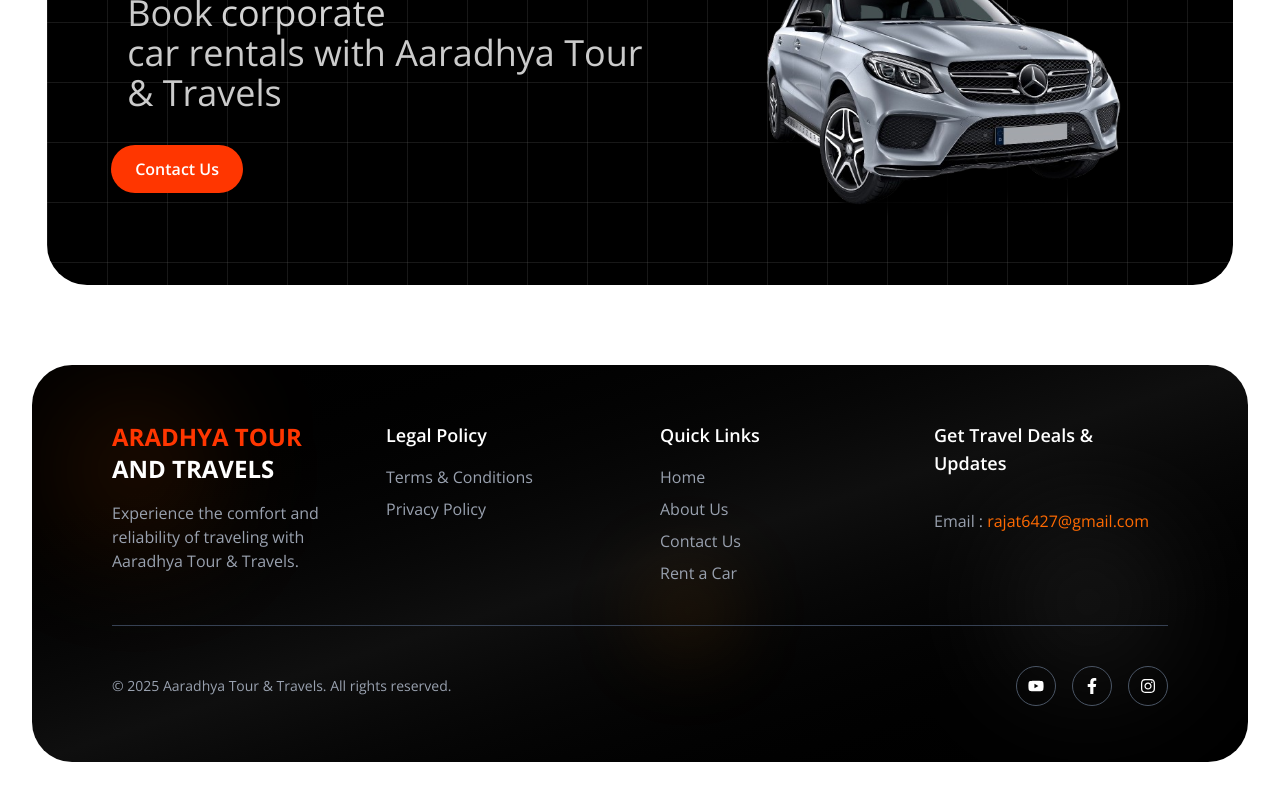
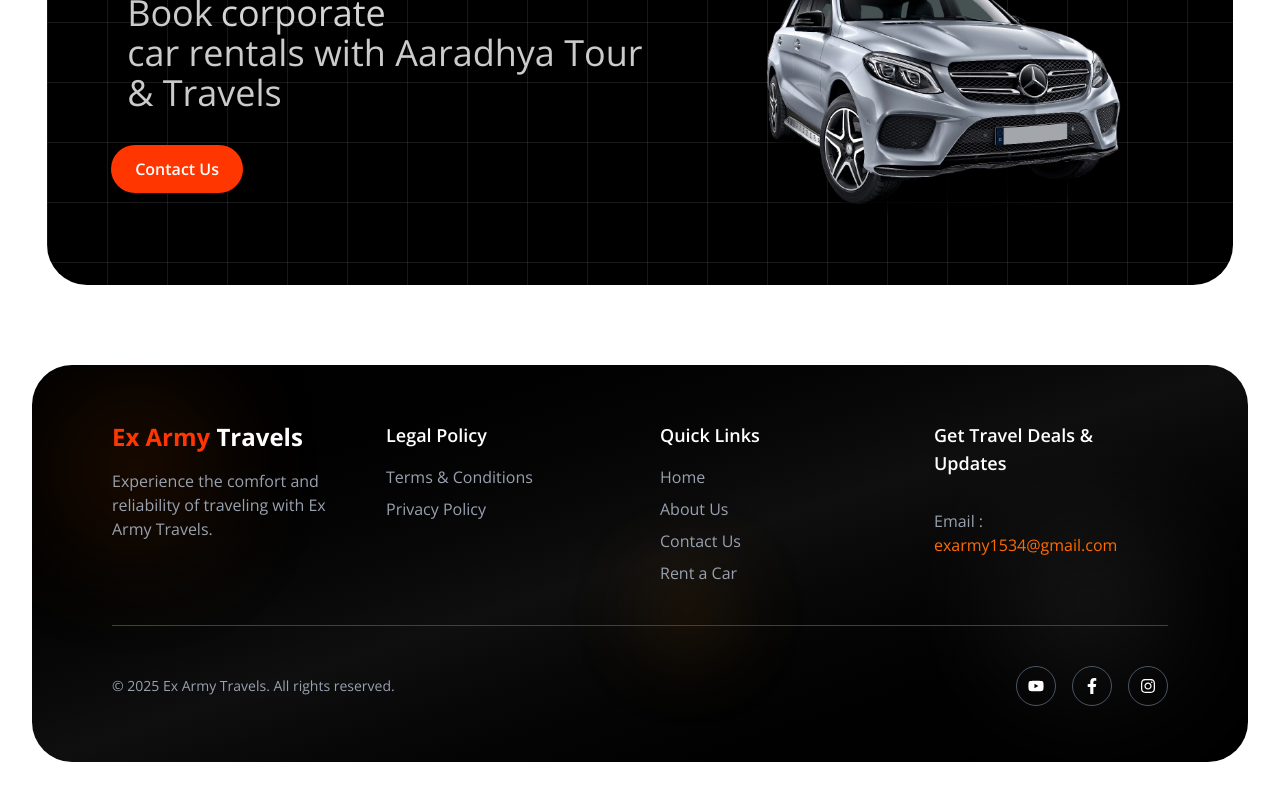
Before and after one commit to exarmy1534/ExArmy, a Next.js app: page /about in a window 1280 px wide. Shown: the part 4146-4946 px from the top of the page. Built offline with nearby package versions, Linux system fonts and the light colour scheme.

Commit message:
Update Footer.jsx

```diff
--- a/components/Footer.jsx
+++ b/components/Footer.jsx
@@ -23,10 +23,10 @@ const Footer = () => {
             {/* Brand */}
             <div>
               <h2 className="text-2xl font-bold">
-            <span className="text-[#FF3600]">ARADHYA TOUR</span> AND TRAVELS
+            <span className="text-[#FF3600]">Ex Army </span>Travels
           </h2>
               <p className="text-gray-400 mt-4">
-                Experience the comfort and reliability of traveling with Aaradhya Tour & Travels.
+                Experience the comfort and reliability of traveling with Ex Army Travels.
               </p>
             </div>
 
@@ -60,7 +60,7 @@ const Footer = () => {
                 {/* Email Input */}
                   <p className="text-gray-400 mt-4">Email : <a href="mailto:rajat6427@gmail.com" className="text-orange-500 hover:underline">
 
-                rajat6427@gmail.com</a>
+                exarmy1534@gmail.com</a>
               </p>
 
               </div>
@@ -73,7 +73,7 @@ const Footer = () => {
           {/* Bottom Section */}
           <div className="flex flex-col md:flex-row items-center justify-between gap-6">
             <p className="text-gray-400 text-sm">
-              © 2025 Aaradhya Tour & Travels. All rights reserved.
+              © 2025 Ex Army Travels. All rights reserved.
             </p>
 
             <div className="flex gap-4">
```
